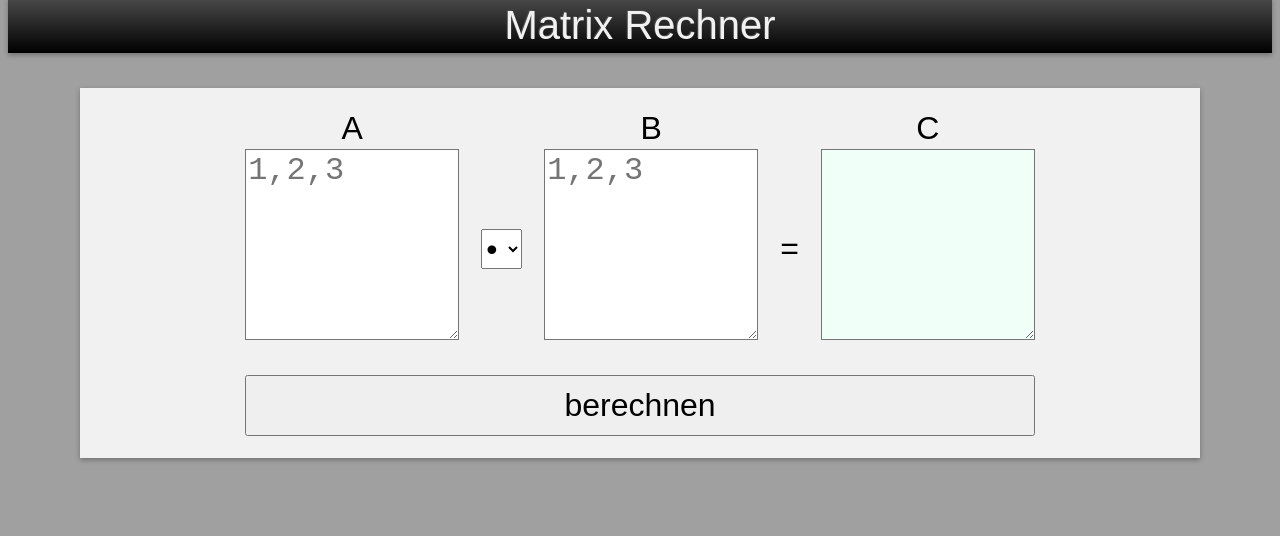
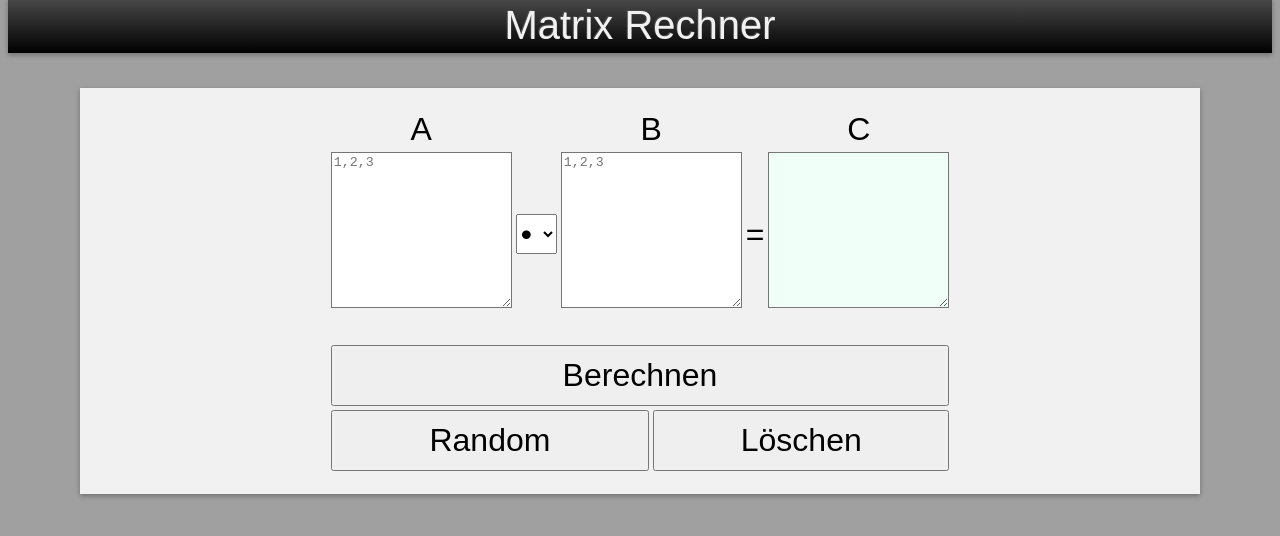
Before and after one commit to erku3d/seminar_web, a plain HTML site: page matrix_mul/html/index.html in a window 1280 px wide. Drawn offline with Linux system fonts and the light colour scheme.

Commit message:
random matrix und löschen btn

```diff
--- a/matrix_mul/html/index.html
+++ b/matrix_mul/html/index.html
@@ -19,25 +19,32 @@
                 <tr id="head">
                     <td>A</td>
                     <td></td>
-                    <td>B</td>
+                    <td colspan="2">B</td>
                     <td></td>
                     <td>C</td>
                 </tr>
                 <tr>
-                    <td><textarea id="mat_A" class="txtInput" rows="5" cols="10" autocomplete="off" wrap="off"  placeholder="1,2,3"></textarea></td>
+                    <td><textarea id="mat_A" class="txtInput" rows="10" cols="20" autocomplete="off" wrap="off"  placeholder="1,2,3"></textarea></td>
                     <td>
         				<select id="operation">
         				  <option value="add">+</option>
-        				  <option value="diff">-</option>
         				  <option value="mull" selected>&#149;</option>
         				</select>
         			</td>
-                    <td><textarea id="mat_B" class="txtInput" rows="5" cols="10" autocomplete="off" wrap="off"  placeholder="1,2,3"></textarea></td>
+                    <td colspan="2"><textarea id="mat_B" class="txtInput" rows="10" cols="20" autocomplete="off" wrap="off"  placeholder="1,2,3"></textarea></td>
                     <td>=</td>
-                    <td><textarea id="mat_C" rows="5" cols="10" autocomplete="off" wrap="off" readonly ></textarea></td>
+                    <td><textarea id="mat_C" rows="10" cols="20" autocomplete="off" wrap="off" readonly ></textarea></td>
                 </tr>
                 <tr>
-                    <td colspan="5"><button type="button" id="btn" onclick="sendRequest()" >berechnen</button></td>
+                    <td colspan="6"><button type="button" id="btn_send" onclick="sendRequest()" >Berechnen</button></td>
+                </tr>
+                <tr>
+                    <td colspan="3">
+						<button type="button" id="btn_rand" onclick="randomMat('mat_A'),randomMat('mat_B')" >Random</button>
+					</td>
+					<td colspan="3">
+						<button type="button" id="btn_clear" onclick="clearTextArea()" >Löschen</button>
+                    </td>
                 </tr>
             </table>
     </section>
--- a/matrix_mul/html/matrix_mul.js
+++ b/matrix_mul/html/matrix_mul.js
@@ -1,15 +1,3 @@
-
-function onlyNumbers(evt) {
-    //onkeypress="onlyNumbers(event)"
-  var theEvent = evt || window.event;
-  var key = theEvent.keyCode || theEvent.which;
-  key = String.fromCharCode( key );
-  var regex = /[0-9]|\.|\,|\r/;
-  if( !regex.test(key) ) {
-    theEvent.returnValue = false;
-    if(theEvent.preventDefault) theEvent.preventDefault();
-  }
-}
 
 function getMatrixObject(rows,cols,elem){
     return {
@@ -152,6 +140,8 @@ function sendRequest(){
       xhttp.setRequestHeader("Content-type", "application/json");
       xhttp.send(body); //sendet Text im Body
 
+      document.getElementById("mat_C").value = "Matrix wird berechnet ...";
+
 }
 
 function showResult(resp){
@@ -175,3 +165,34 @@ function showResult(resp){
     document.getElementById("mat_C").value = val;
 
 }
+
+function clearTextArea(){
+
+	document.getElementById("mat_A").value = "";
+	document.getElementById("mat_B").value = "";
+	document.getElementById("mat_C").value = "";
+	document.getElementById("mat_A").focus();
+}
+
+function randomMat(id){
+
+	var s = ""
+
+	for(i=0;i<200;i++){
+		for(j=0;j<200;j++){
+			var r = Math.floor((Math.random() * 100) + 1);
+
+			if(j>0)
+				s = s + "," + r;
+			else
+				s = s + r;
+
+		}
+		s=s+"\n";
+	}
+
+
+
+
+	document.getElementById(id).value = s;
+}
--- a/matrix_mul/html/style.css
+++ b/matrix_mul/html/style.css
@@ -29,7 +29,7 @@ header#page_header{
 
 }
 
-section, textarea, button, select {
+section, button, select {
     font-size: 2rem;
 }
 
@@ -58,10 +58,6 @@ tr#head{
     text-align: center;
 }
 
-td{
-    padding: 0 10px 0 10px;
-}
-
 textarea{
     background-color:#ffffff;
     /*box-shadow: 0px 0px 5px #dc4e00;*/
@@ -72,8 +68,11 @@ textarea#mat_C{
 }
 
 
-button#btn{
-    width: 100%;
+button{
+	width: 100%;
     padding: 10px 0 10px 0;
-    margin-top: 25px;
 }
+
+#btn_send{
+	margin-top: 25px;
+}
```
